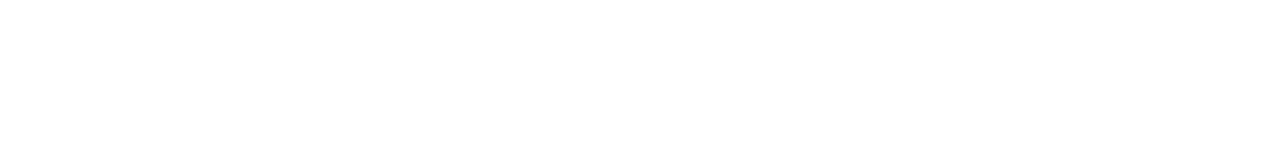
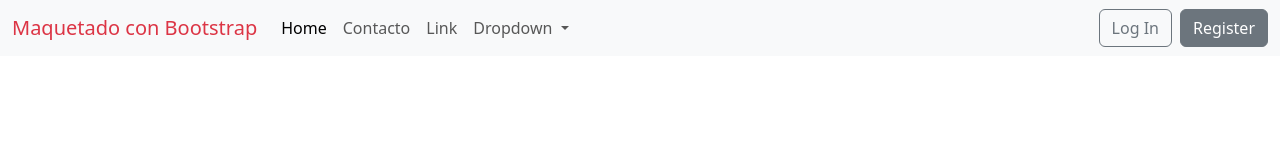
Before and after one commit to luciapaterlini/52iGit, a plain HTML site: page index.html in a window 1280 px wide. Drawn offline with nearby package versions, Linux system fonts and the light colour scheme.

Commit message:
desarrollo del navbar

```diff
--- a/index.html
+++ b/index.html
@@ -7,11 +7,80 @@
     <meta name="description" content="Practica de git y github">
     <meta name="keywords" content="pelicula peliculas cine html css bootstrap">
     <meta name="author" content="Lucia Paterlini">
+    <link href="https://cdn.jsdelivr.net/npm/bootstrap@5.3.0-alpha3/dist/css/bootstrap.min.css" rel="stylesheet" integrity="sha384-KK94CHFLLe+nY2dmCWGMq91rCGa5gtU4mk92HdvYe+M/SXH301p5ILy+dN9+nJOZ" crossorigin="anonymous">
     <title>Práctica de Git </title>
 </head>
 <body>
-    <header></header>
+    <header>
+        <nav class="navbar navbar-expand-lg bg-body-tertiary">
+            <div class="container-fluid">
+              <div>
+                <a class="navbar-brand text-danger" href="#">Maquetado con Bootstrap</a>
+                <button
+                  class="navbar-toggler"
+                  type="button"
+                  data-bs-toggle="collapse"
+                  data-bs-target="#navbarSupportedContent"
+                  aria-controls="navbarSupportedContent"
+                  aria-expanded="false"
+                  aria-label="Toggle navigation"
+                >
+                  <span class="navbar-toggler-icon"></span>
+                </button>
+              </div>
+
+                <div class="collapse navbar-collapse" id="navbarSupportedContent">
+                  <ul class="navbar-nav me-auto mb-2 mb-lg-0">
+                    <li class="nav-item">
+                      <a class="nav-link active" aria-current="page" href="#"
+                        ><i class="fa-solid fa-house"></i> Home</a
+                      >
+                    </li>
+                    <li class="nav-item">
+                      <a class="nav-link" href="/pages/contacto.html"
+                        ><i class="fa-solid fa-address-book"></i> Contacto</a
+                      >
+                    </li>
+                    <li class="nav-item">
+                      <a class="nav-link" href="/pages/error404.html"
+                        ><i class="fa-solid fa-link"></i>Link</a
+                      >
+                    </li>
+                    <li class="nav-item dropdown">
+                      <a
+                        class="nav-link dropdown-toggle"
+                        href="#"
+                        role="button"
+                        data-bs-toggle="dropdown"
+                        aria-expanded="false"
+                      >
+                        Dropdown
+                      </a>
+                      <ul class="dropdown-menu">
+                        <li><a class="dropdown-item" href="#">Action</a></li>
+                        <li>
+                          <a class="dropdown-item" href="#">Another action</a>
+                        </li>
+                        <li><hr class="dropdown-divider" /></li>
+                        <li>
+                          <a class="dropdown-item" href="#">Something else here</a>
+                        </li>
+                      </ul>
+                    </li>
+                  </ul>
+                </div>
+                <!-- Boton de Log In -->
+                <button type="button" class="btn btn-outline-secondary" data-bs-toggle="modal" data-bs-target="#login">Log In</button>
+
+                <!-- Boton Register -->
+                <button type="button" class="btn btn-secondary ms-2" data-bs-toggle="modal" data-bs-target="#register">Register</button>
+
+            </div>
+          </nav>
+
+    </header>
     <main></main>
     <footer></footer>
+<script src="https://cdn.jsdelivr.net/npm/bootstrap@5.3.0-alpha3/dist/js/bootstrap.bundle.min.js" integrity="sha384-ENjdO4Dr2bkBIFxQpeoTz1HIcje39Wm4jDKdf19U8gI4ddQ3GYNS7NTKfAdVQSZe" crossorigin="anonymous"></script>
 </body>
 </html>
```
